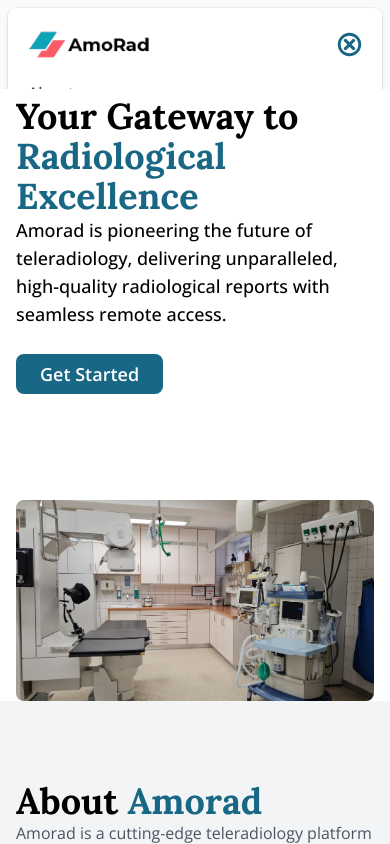
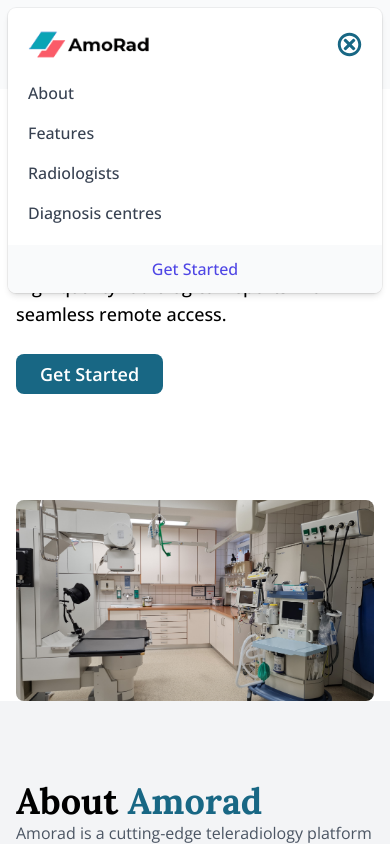
Before and after one commit to f8makinde/Frot, a Next.js app: page /health in a window 390 px wide. Both pictures are taken after a click on the button 361 px from the left and 44 px from the top of the page. Shown: the top 844 px of the page. Built offline with nearby package versions, Linux system fonts and the light colour scheme; some icons are missing.

Commit message:
fixed a bug

```diff
--- a/src/components/Homepage/HeroSection.jsx
+++ b/src/components/Homepage/HeroSection.jsx
@@ -5,7 +5,7 @@
 const HeroSection = () => {
   return (
     <section id="hero" className="flex flex-col justify-center lg:h-screen m-auto text-black font-sans">
-      <div className="container max-w-[1440px] px-4 sm:px-6 flex lg:flex-row flex-col justify-between gap-4 items-center mx-auto">
+      <div className="container max-w-[1440px] px-4 md:py-0 py-12 sm:px-6 flex lg:flex-row flex-col justify-between gap-4 items-center mx-auto">
         <div className="py-24">
           <h1 className="text-4xl xl:text-6xl lg:text-5xl font-bold font-lora xl:leading-widest">
             {/* <span>Connecting Marketing, Advertisement, and Radiology</span>  */}
--- a/src/components/healthcare/About.jsx
+++ b/src/components/healthcare/About.jsx
@@ -5,7 +5,7 @@
 
 const About = () => {
   return (
-    <div className="w-full bg-gray-100">
+    <div id="about" className="w-full bg-gray-100">
       <section className="flex flex-col justify-center m-auto text-black py-20 font-sans">
         <div className="container max-w-[1200px] px-4 sm:px-6 mx-auto">
           <div className="flex lg:flex-row flex-col justify-between gap-4 items-center">
--- a/src/components/healthcare/Features.jsx
+++ b/src/components/healthcare/Features.jsx
@@ -3,7 +3,7 @@
 import Gallery from "./Gallery";
 const Features = () => {
   return (
-    <div className="w-full bg-gray-100">
+    <div id="feature" className="w-full bg-gray-100">
       <section className="flex flex-col justify-center m-auto md:py-12 text-black font-sans">
         <div className="container max-w-[1200px]  md:py-0 py-24 px-4 sm:px-6 flex justify-between gap-4 items-center mx-auto">
           <div className="lg:flex-row flex-col flex lg:items-center gap-6">
--- /dev/null
+++ b/src/components/healthcare/Footer.jsx
@@ -0,0 +1,124 @@
+// "use client"
+import Image from "next/image";
+import Amorad from "../../assets/amorad.png";
+import { FaInstagram, FaLinkedin, FaXTwitter } from "react-icons/fa6";
+import Link from "next/link";
+import { Link as ScrollLink  } from "react-scroll";
+const navigation = {
+    services: [
+      { name: 'Marketing', href: '/comingSoon' },
+      { name: 'Advertisement', href: '/comingSoon' },
+      { name: 'Health Center', href: '/health' },
+    ],
+    company: [
+      { name: 'About', to: "about"},
+      { name: 'Blog', to: "/comingSoon"},
+    ],
+    legal: [
+      { name: 'Claim', href: '#' },
+      { name: 'Privacy', href: '#' },
+      { name: 'Terms', href: '#' },
+    ],
+
+  }
+  const social =   [
+    {
+      name: 'Instagram',
+      href: '/instagram',
+      icon: <FaInstagram size={25}/>
+    },
+    {
+      name: 'Twitter',
+      href: '/twitter',
+      icon: <FaXTwitter size={25}/>
+    },
+    {
+      name: 'Linkedin',
+      href: '/linkedin',
+      icon: <FaLinkedin size={25}/>
+    },
+  ]
+
+  export default function Footer() {
+    const handleSetActive = (to) => {
+      console.log(to);
+    };
+    return (
+      <footer className="bg-white font-sans" aria-labelledby="footer-heading">
+        <h2 id="footer-heading" className="sr-only">
+          Footer
+        </h2>
+        <div className="max-w-[1440px] mx-auto py-12 px-4 sm:px-6 lg:py-16 lg:px-8">
+          <div className="sm:grid xl:grid-cols-5 lg:grid-cols-4 xl:gap-8  space-y-8">
+            <div className="space-y-8 xl:col-span-2 ">
+              <Image
+                className="h-10"
+                src={Amorad}
+                alt="Company name"
+              />
+              <p className="text-gray-500 text-base">
+                Making the world a better place through constructing elegant hierarchies.
+              </p>
+              <div className="flex space-x-6">
+                {social.map((item) => (
+                  <Link key={item.name} href={item.href} className="text-primary hover:text-gray-700">
+                    {item.icon}
+                  </Link>
+                ))}
+              </div>
+            </div>
+
+              <div>
+                  <h3 className="text-base font-semibold text-primary tracking-wider uppercase">Services</h3>
+                  <ul role="list" className="mt-4 space-y-4">
+                    {navigation.services.map((item) => (
+                      <li key={item.name}>
+                        <Link href={item.href} className="text-base text-gray-500 hover:text-gray-900">
+                          {item.name}
+                        </Link>
+                      </li>
+                    ))}
+                  </ul>
+                </div>
+
+                <div>
+                  <h3 className="text-base font-semibold text-primary tracking-wider uppercase">Company</h3>
+                  <ul role="list" className="mt-4 space-y-4">
+                    {navigation.company.map((item) => (
+                      <li key={item.name}>
+                        <ScrollLink className="text-base text-gray-500 hover:text-gray-900"
+                            activeClass="active"
+                            to={item.to}
+                            spy={true}
+                            smooth={true}
+                            offset={-50}
+                            duration={500}
+                            onSetActive={handleSetActive}>
+                          {item.name}
+                        </ScrollLink>
+                      </li>
+                    ))}
+                  </ul>
+                </div>
+                <div className="mt-12 md:mt-0">
+                  <h3 className="text-base font-semibold text-primary tracking-wider uppercase">Legal</h3>
+                  <ul role="list" className="mt-4 space-y-4">
+                    {navigation.legal.map((item) => (
+                      <li key={item.name}>
+                        <Link href={item.href} className="text-base text-gray-500 hover:text-gray-900">
+                          {item.name}
+                        </Link>
+                      </li>
+                    ))}
+                  </ul>
+                </div>
+
+            </div>
+          </div>
+          <div className="mt-12 border-t border-gray-200 pt-8">
+            <p className="text-base text-gray-400 xl:text-center"> &copy; {new Date().getFullYear()}  Workflow, Inc. All rights reserved.</p>
+          </div>
+
+      </footer>
+    )
+  }
--- a/src/components/healthcare/Navbar.jsx
+++ b/src/components/healthcare/Navbar.jsx
@@ -6,16 +6,20 @@
 import Amorad from "../../assets/amorad.png";
 import Image from "next/image";
 import Link from "next/link";
+import { Link as ScrollLink  } from "react-scroll";
 const navigation = [
-  { name: "About", href: "/about" },
-  { name: "Features", href: "#" },
-  { name: "Radiologists", href: "#" },
-  { name: "diagnosis centres", href: "#" },
+  { name: "About", to: "about" },
+  { name: "Features", to: "feature" },
+  { name: "Radiologists", to: "radiologist" },
+  { name: "Diagnosis centres", to: "center" },
 ];
 
 export default function Navbar() {
+  const handleSetActive = (to) => {
+    console.log(to);
+  };
   return (
-    <div className="fixed w-full z-10 bg-gray-50 overflow-hidden font-sans">
+    <div className="fixed w-full z-10 bg-gray-50 font-sans">
       <div className="relative py-6">
         <Popover>
           <div className="max-w-[1440px] mx-auto px-4 sm:px-6">
@@ -41,13 +45,19 @@
               </div>
               <div className="hidden lg:flex lg:space-x-10 md:space-x-4">
                 {navigation.map((item) => (
-                  <Link
+                  <ScrollLink
                     key={item.name}
-                    href={item.href}
+                    activeClass="active"
+                    to={item.to}
+                    spy={true}
+                    smooth={true}
+                    offset={-50}
+                    duration={500}
+                    onSetActive={handleSetActive}
                     className="font-medium text-gray-500 hover:text-gray-900"
                   >
                     {item.name}
-                  </Link>
+                  </ScrollLink>
                 ))}
               </div>
               <div className="hidden lg:absolute lg:flex md:items-center md:justify-end md:inset-y-0 md:right-0 lg:space-x-4 md:space-x-2">
@@ -90,20 +100,26 @@
                 </div>
                 <div className="px-2 pt-2 pb-3">
                   {navigation.map((item) => (
-                    <Link
-                      key={item.name}
-                      href={item.href}
+                    <ScrollLink
+                    key={item.name}
+                    activeClass="active"
+                    to={item.to}
+                    spy={true}
+                    smooth={true}
+                    offset={-50}
+                    duration={500}
+                    onSetActive={handleSetActive}
                       className="block px-3 py-2 rounded-md text-base font-medium text-gray-700 hover:text-gray-900 hover:bg-gray-50"
                     >
                       {item.name}
-                    </Link>
+                    </ScrollLink>
                   ))}
                 </div>
                 <Link
                   href="#"
                   className="block w-full px-5 py-3 text-center font-medium text-indigo-600 bg-gray-50 hover:bg-gray-100"
                 >
-                  Log in
+                  Get Started
                 </Link>
               </div>
             </Popover.Panel>
--- a/src/pages/health.js
+++ b/src/pages/health.js
@@ -6,6 +6,7 @@
 import Features from '../components/healthcare/Features'
 
 import { Lora, Open_Sans, Poppins } from 'next/font/google'
+import Footer from '@/components/healthcare/Footer'
 
 const open_sans = Open_Sans({
   subsets: ['latin'],
@@ -32,6 +33,7 @@
        <About />
        <Reports />
        <Features />
+       <Footer />
     </div>
   )
 }
```
